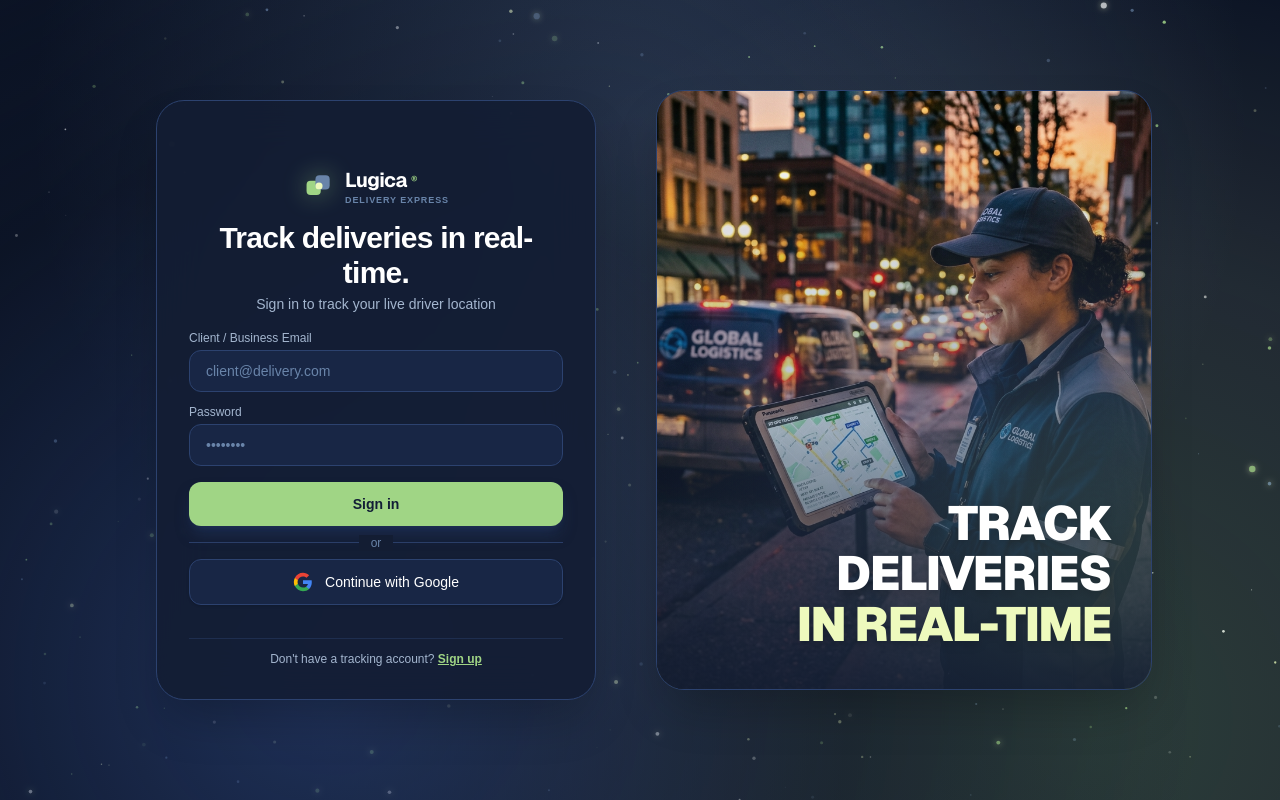
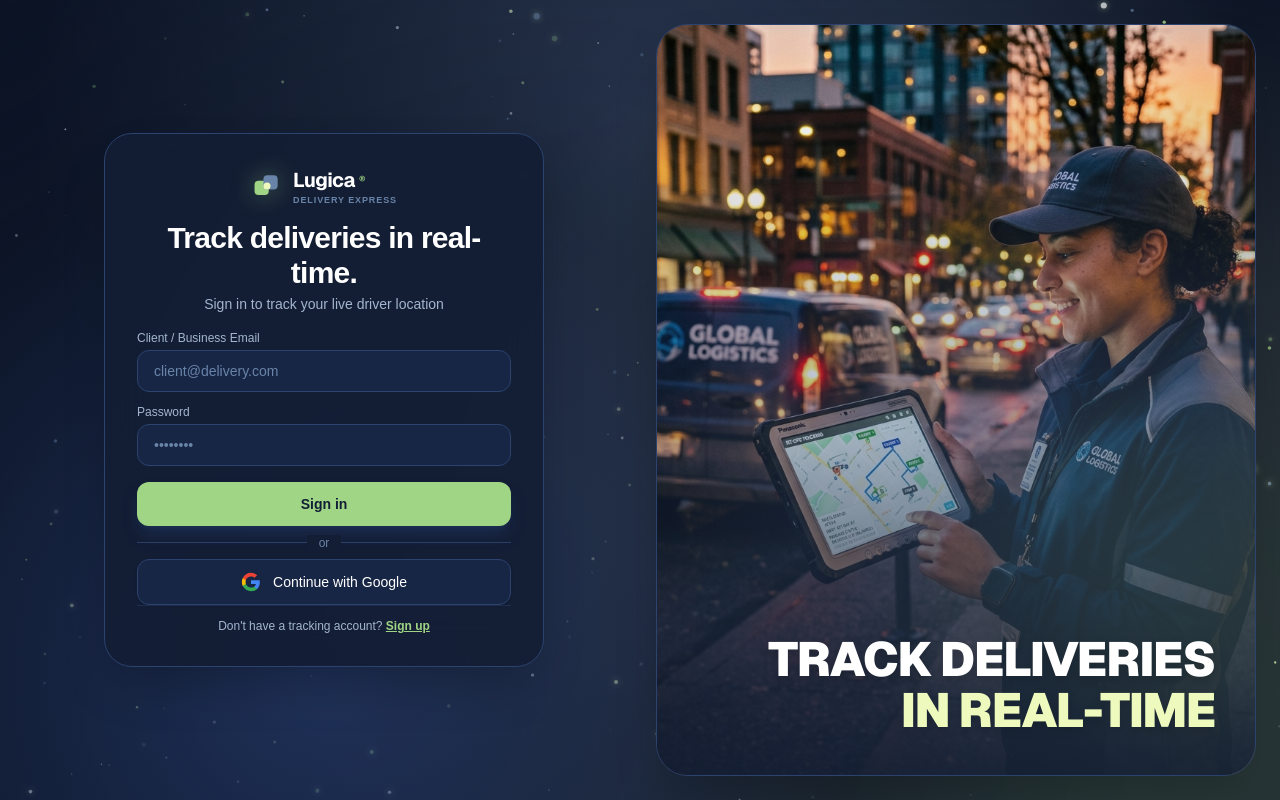
Before and after one commit to hirwabasekecedrick/lugica, a Next.js app in the folder web/: page /login in a window 1280 px wide. Built offline with nearby package versions, Linux system fonts and the light colour scheme.

Commit message:
Alignment

```diff
--- a/web/app/components/HeroPanel.tsx
+++ b/web/app/components/HeroPanel.tsx
@@ -5,7 +5,7 @@
 
 export default function HeroPanel() {
   return (
-    <div className="relative w-full h-full max-h-[600px] rounded-[28px] overflow-hidden border border-[#2c426f] shadow-2xl flex flex-col justify-end group">
+    <div className="relative w-full h-full rounded-[28px] lg:rounded-[32px] overflow-hidden border border-[#2c426f] shadow-2xl flex flex-col justify-end group">
       {/* Background Hero Image - Real-time Delivery Courier & GPS Map */}
       <Image
         src="/lugica_delivery_hero.png"
--- a/web/app/components/LoginCard.tsx
+++ b/web/app/components/LoginCard.tsx
@@ -65,7 +65,7 @@
   };
 
   return (
-    <div className="relative w-full max-w-[440px] h-full max-h-[600px] bg-[#131d33]/90 backdrop-blur-xl border border-[#2c426f] rounded-[28px] p-6 sm:p-8 shadow-2xl flex flex-col justify-between transition-all">
+    <div className="relative w-full max-w-[440px] bg-[#131d33]/90 backdrop-blur-xl border border-[#2c426f] rounded-[28px] p-6 sm:p-8 shadow-2xl flex flex-col justify-between transition-all my-auto">
 
       {toastMessage && (
         <div className="absolute -top-12 left-1/2 -translate-x-1/2 bg-[#1f3054] text-[#EEFABD] text-xs px-4 py-2 rounded-full border border-[#A0D585]/50 shadow-lg flex items-center gap-2 animate-bounce z-50 whitespace-nowrap">
--- a/web/app/login/page.tsx
+++ b/web/app/login/page.tsx
@@ -10,19 +10,19 @@
 
 export default function LoginPage() {
   return (
-    <main className="relative h-screen w-full max-h-screen bg-[#0b1324] text-white flex items-center justify-center p-3 sm:p-5 lg:p-8 overflow-hidden selection:bg-[#A0D585] selection:text-[#121e36]">
+    <main className="relative h-screen w-full bg-[#0b1324] text-white flex items-center justify-center p-3 sm:p-5 lg:p-6 overflow-hidden selection:bg-[#A0D585] selection:text-[#121e36]">
       {/* Animated Moving Starfield Canvas & Ambient Glows */}
       <StarfieldBackground />
 
-      {/* Main Content Container - Fits available screen height strictly */}
-      <div className="relative z-10 w-full max-w-5xl h-full max-h-[620px] grid grid-cols-1 lg:grid-cols-2 gap-4 sm:gap-6 lg:gap-8 items-stretch my-auto">
-        {/* Left Side: Client Login Form Card */}
-        <div className="flex items-center justify-center h-full">
+      {/* Main Content Container - 50/50 split filling height */}
+      <div className="relative z-10 w-full max-w-[1440px] h-full grid grid-cols-1 lg:grid-cols-2 gap-4 sm:gap-6 lg:gap-8 items-stretch my-auto">
+        {/* Left Side: Centered Client Login Form Card */}
+        <div className="flex items-center justify-center h-full w-full">
           <LoginCard />
         </div>
 
-        {/* Right Side: Hero Visual Panel */}
-        <div className="hidden lg:block w-full h-full">
+        {/* Right Side: Full Height Hero Visual Panel (50% screen) */}
+        <div className="hidden lg:flex w-full h-full items-center justify-center">
           <HeroPanel />
         </div>
       </div>
```
